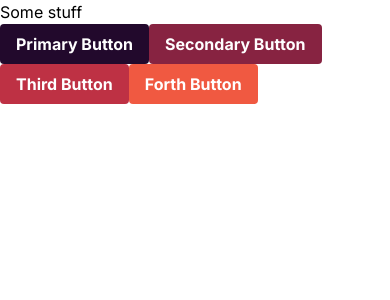
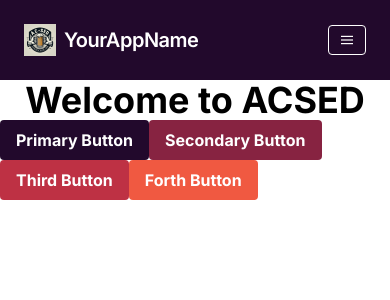
Before and after one commit to platanus-hack/team-8, a Next.js app in the folder frontend/: page / in a window 390 px wide. Shown: the top 300 px of the page. Built offline with nearby package versions, Linux system fonts and the light colour scheme.

Commit message:
add: navbar component

```diff
--- a/frontend/src/app/layout.js
+++ b/frontend/src/app/layout.js
@@ -1,5 +1,6 @@
 import { Inter } from "next/font/google";
 import "./globals.css";
+import { Navbar } from "@/components/Navbar";
 
 const inter = Inter({ subsets: ["latin"] });
 
@@ -13,7 +14,10 @@ export const metadata = {
 export default function RootLayout({ children }) {
   return (
     <html lang="en">
-      <body className={inter.className}>{children}</body>
+      <body className={inter.className}>
+        <Navbar />
+        {children}
+      </body>
     </html>
   );
 }
--- a/frontend/src/app/page.js
+++ b/frontend/src/app/page.js
@@ -4,7 +4,7 @@ import { PrimaryButton, SecondaryButton, ThirdButton, ForthButton } from "@/comp
 export default function Home() {
   return (
     <div className="min-h-full">
-      <h1>Some stuff</h1>
+      <h1 className="text-4xl font-bold text-center">Welcome to ACSED</h1>
 
       <PrimaryButton text="Primary Button" />
       <SecondaryButton text="Secondary Button" />
--- /dev/null
+++ b/frontend/src/components/Navbar.js
@@ -0,0 +1,48 @@
+'use client'
+
+import Link from 'next/link';
+import { useState } from 'react';
+
+const Navbar = () => {
+  const [isMenuOpen, setIsMenuOpen] = useState(false);
+
+  return (
+    <nav className="flex items-center justify-between flex-wrap bg-primary p-6">
+      {/* Left Side: Logo and App Name */}
+      <div className="flex items-center flex-shrink-0 text-white mr-6">
+        {/* Replace with your logo image */}
+        <img src="/acsed.jpeg" alt="Logo" className="h-8 w-8 mr-2" />
+        <span className="font-semibold text-xl tracking-tight">YourAppName</span>
+      </div>
+
+      {/* Right Side: Navigation Links */}
+      <div className="block lg:hidden">
+        <button
+          onClick={() => setIsMenuOpen(!isMenuOpen)}
+          className="flex items-center px-3 py-2 border rounded text-white border-white hover:text-neutral hover:border-neutral"
+        >
+          <svg className="fill-current h-3 w-3" viewBox="0 0 20 20">
+            <title>Menu</title>
+            <path d="M0 3h20v2H0z" />
+            <path d="M0 9h20v2H0z" />
+            <path d="M0 15h20v2H0z" />
+          </svg>
+        </button>
+      </div>
+      <div className={`w-full block flex-grow lg:flex lg:items-center lg:w-auto ${!isMenuOpen && 'hidden'} lg:block`}>
+        <div className="text-sm lg:flex-grow lg:flex lg:justify-end ml-6">
+          <Link className="block mt-4 lg:inline-block lg:mt-0 text-white hover:text-neutral mr-4" href="/">
+            Home
+          </Link>
+          <Link className="block mt-4 lg:inline-block lg:mt-0 text-white hover:text-neutral mr-4" href="/todos">
+            Todos
+          </Link>
+        </div>
+      </div>
+    </nav>
+  );
+};
+
+export {
+  Navbar
+}
```
Also changed, not shown: frontend/public/acsed.jpeg (added), frontend/src/app/uiResources.js/page.js (added).
